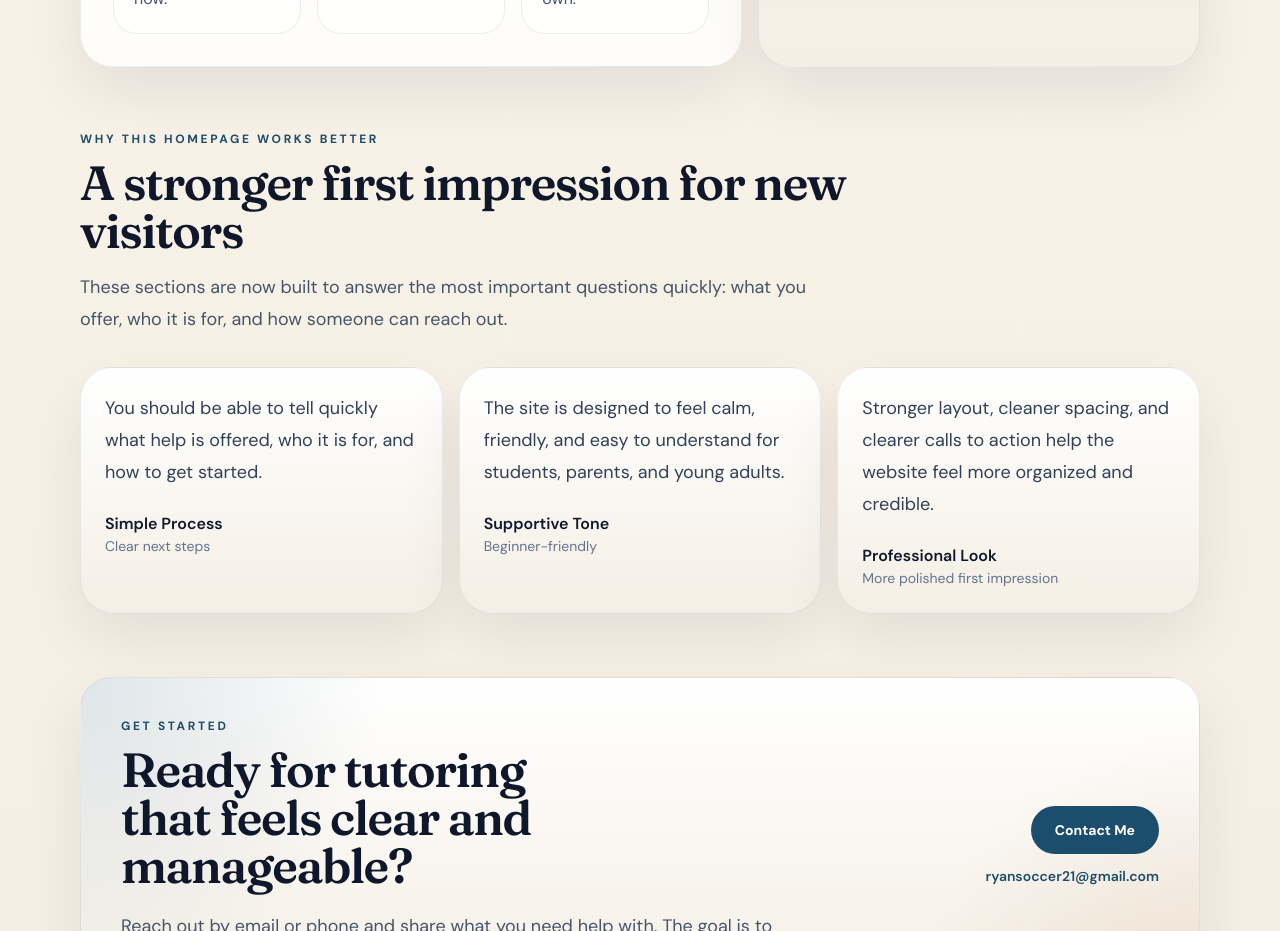
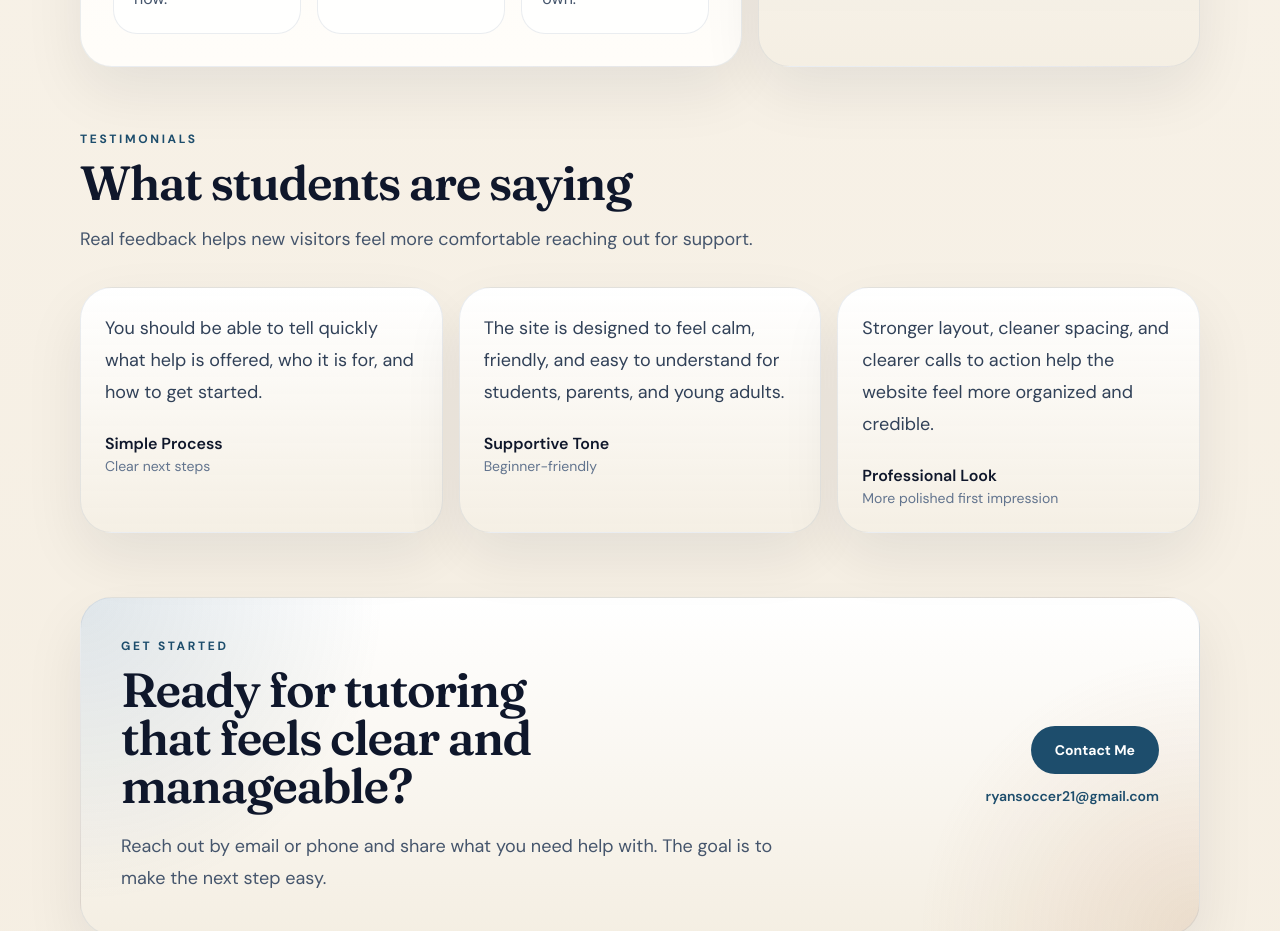
Before and after one commit to ryansoccer21-oss/accounting-made-simple, a Next.js app: page / in a window 1280 px wide. Shown: the part 3260-4191 px from the top of the page. Built offline with nearby package versions, Linux system fonts and the light colour scheme.

Commit message:
Turn homepage trust section into real testimonials

```diff
--- a/components/testimonials.js
+++ b/components/testimonials.js
@@ -5,9 +5,9 @@ export default function Testimonials() {
   return (
     <section className="site-shell pb-16">
       <SectionHeading
-        eyebrow="Why This Homepage Works Better"
-        title="A stronger first impression for new visitors"
-        copy="These sections are now built to answer the most important questions quickly: what you offer, who it is for, and how someone can reach out."
+        eyebrow="Testimonials"
+        title="What students are saying"
+        copy="Real feedback helps new visitors feel more comfortable reaching out for support."
       />
       <div className="grid gap-4 md:grid-cols-3">
         {testimonials.map((item) => (
```
